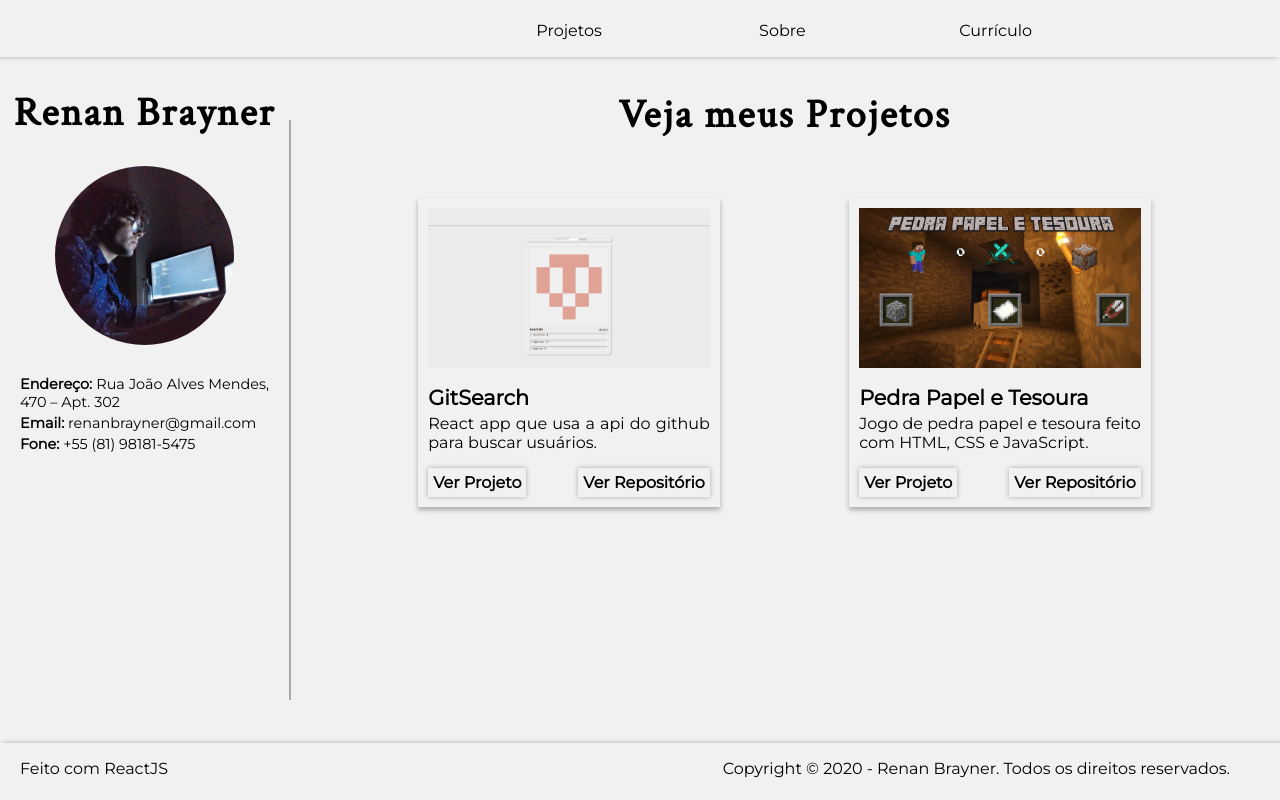
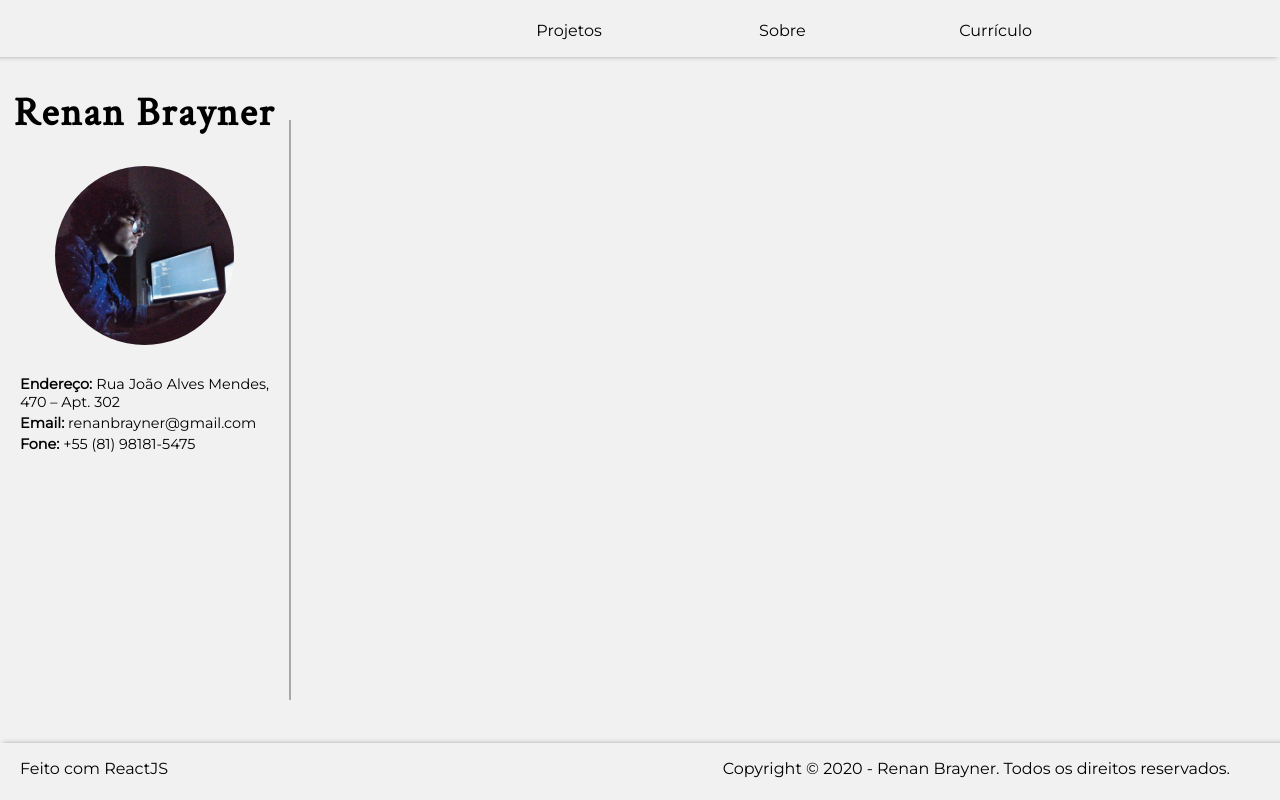
Before and after one commit to renanbrayner/portfolio-antigo-2, a React (Create React App) app: page / in a window 1280 px wide. Built offline with nearby package versions, Linux system fonts and the light colour scheme.

Commit message:
adicionado . antes da barra nos routes

```diff
--- a/src/App.js
+++ b/src/App.js
@@ -61,9 +61,9 @@ function App() {
               </li>
             </ul>
           </nav>
-          <Route path="/" exact render={()=> <Home/>}/>
-          <Route path="/sobre" render={()=> <Sobre/>}/>
-          <Route path="/curriculo" render={()=> <Curriculo/>}/>
+          <Route path="./" exact render={()=> <Home/>}/>
+          <Route path="./sobre" render={()=> <Sobre/>}/>
+          <Route path="./curriculo" render={()=> <Curriculo/>}/>
         </div>
       </div>
     </Router>
```
